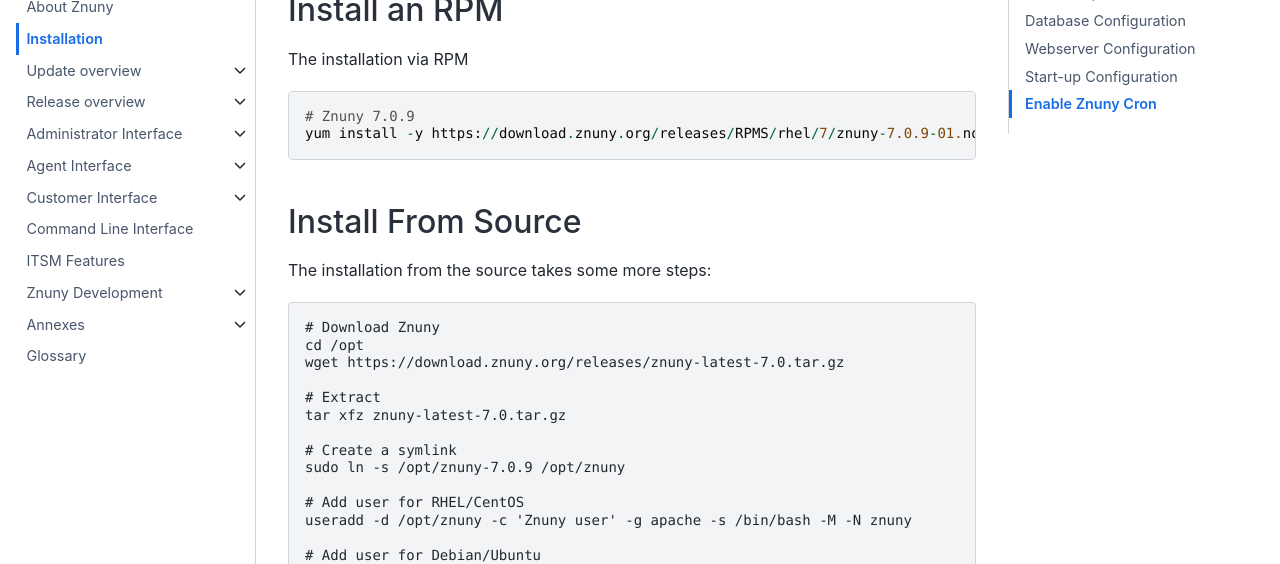
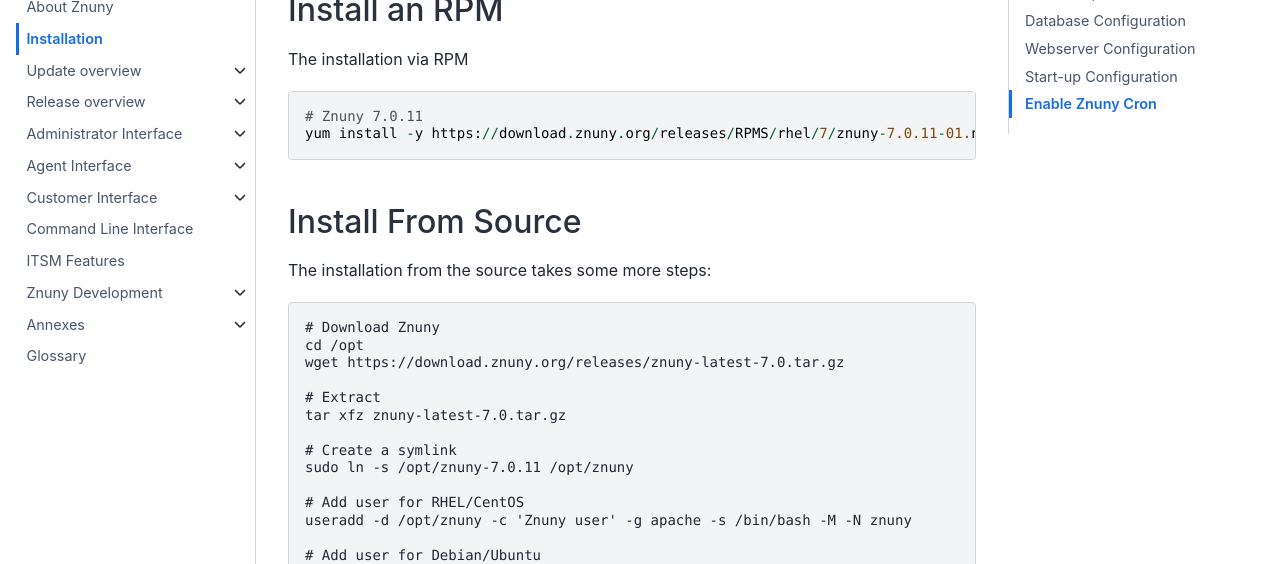
Before and after one commit to znuny/manual, a Sphinx documentation site: the page built from source/releases/installupdate/install.rst, in a window 1280 px wide and 1400 px high, scrolled down 802 px. Shown: the part 152-716 px from the top of the window. Built offline with Sphinx 7.4.7 and the Sphinx Book theme 1.1.4, drawn with Linux system fonts in a browser that asks for light colours; some of the changed text lies outside the part shown.

Commit message:
Changes for Znuny 7.0.11 release

```diff
--- a/source/admin/processmanagement/readytoadopt/index.rst
+++ b/source/admin/processmanagement/readytoadopt/index.rst
@@ -94,7 +94,7 @@
 The application goes through some different states which can be used to configure notifications. Set up a ticket notification based on the event ``TicketDynamicFieldUpdate_<FIELDNAME>``.
 
 +-----------------------------------------+-----------------------------------------------+-----------------------------------------+
-| Value                                   | Recommended Recipient                        |                                         |
+| Value                                   | Recommended Recipient                         |                                         |
 +=========================================+===============================================+=========================================+
 | Values filled                           | Application is recorded and awaiting approval | Agent who is responsible for the ticket |
 +-----------------------------------------+-----------------------------------------------+-----------------------------------------+
--- a/source/releases/index.rst
+++ b/source/releases/index.rst
@@ -20,6 +20,7 @@
 .. toctree::
    :maxdepth: 2
 
+   7_0_11/index
    7_0_10/index
    7_0_9/index
    7_0_8/index
--- a/source/releases/installupdate/install.rst
+++ b/source/releases/installupdate/install.rst
@@ -43,8 +43,8 @@
 
 .. code-block::
 
-  # Znuny 7.0.9
-  yum install -y https://download.znuny.org/releases/RPMS/rhel/7/znuny-7.0.9-01.noarch.rpm
+  # Znuny 7.0.11
+  yum install -y https://download.znuny.org/releases/RPMS/rhel/7/znuny-7.0.11-01.noarch.rpm
 
 
 Install From Source
@@ -62,7 +62,7 @@
   tar xfz znuny-latest-7.0.tar.gz
 
   # Create a symlink
-  sudo ln -s /opt/znuny-7.0.9 /opt/znuny
+  sudo ln -s /opt/znuny-7.0.11 /opt/znuny
 
   # Add user for RHEL/CentOS
   useradd -d /opt/znuny -c 'Znuny user' -g apache -s /bin/bash -M -N znuny
```
Also changed, not shown: source/releases/7_0_11/features.rst (added, +30 -0 lines), source/releases/7_0_11/index.rst (added, +19 -0 lines), source/releases/installupdate/update/update-7.0.rst (+7 -7 lines).
